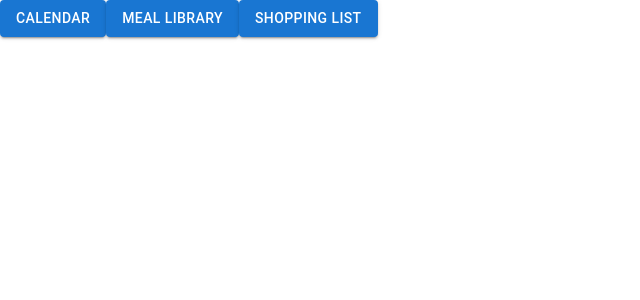
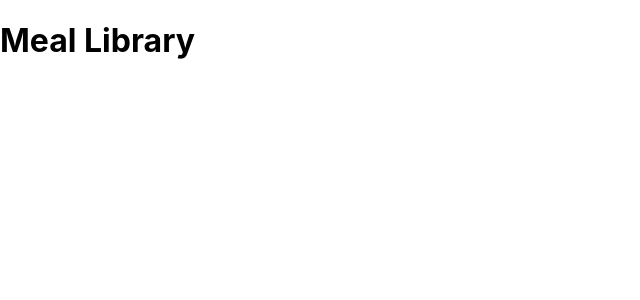
Before and after one commit to samuelpage98/FoodCal, a React (Create React App) app in the folder food-cal/: page /meal-library in a window 1280 px wide. Shown: the top 300 px of the page, without its empty margins (0-640 px from the left). Built offline with nearby package versions, Linux system fonts and the light colour scheme.

Commit message:
conflicts resolved

```diff
--- a/food-cal/package.json
+++ b/food-cal/package.json
@@ -11,6 +11,7 @@
     "@testing-library/user-event": "^13.5.0",
     "react": "^17.0.2",
     "react-dom": "^17.0.2",
+    "react-router-dom": "^6.2.1",
     "react-scripts": "5.0.0",
     "web-vitals": "^2.1.4"
   },
--- a/food-cal/src/App.js
+++ b/food-cal/src/App.js
@@ -1,10 +1,21 @@
 import logo from './logo.svg';
 import './App.css';
-import Dashboard from './pages/Dashboard';
+import { BrowserRouter, Route, Routes } from 'react-router-dom'
+import Dashboard from './pages/Dashboard'
+import Calendar from './pages/Calendar'
+import MealLibrary from './pages/MealLibrary'
+import ShoppingList from './pages/ShoppingList'
 
 function App() {
   return (
-    <Dashboard/>
+    <BrowserRouter>
+      <Routes>
+        <Route index element={<Dashboard />} />
+        <Route path="calendar" element={<Calendar />} />
+        <Route path="meal-library" element={<MealLibrary />} />
+        <Route path="shopping-list" element={<ShoppingList />} />
+      </Routes>
+    </BrowserRouter>
   );
 }
 
--- a/food-cal/src/pages/Calendar.js
+++ b/food-cal/src/pages/Calendar.js
@@ -1,8 +1,8 @@
 
 function Calendar() {
-    return (
-      <h1>Hello world!</h1>
-    );
-  }
+  return (
+    <h1>Calendar</h1>
+  );
+}
 
-  export default Calendar;
+export default Calendar;
--- a/food-cal/src/pages/MealLibrary.js
+++ b/food-cal/src/pages/MealLibrary.js
@@ -1,8 +1,8 @@
 
 function MealLibrary() {
-    return (
-      <h1>Hello world!</h1>
-    );
-  }
+  return (
+    <h1>Meal Library</h1>
+  );
+}
 
-  export default MealLibrary;
+export default MealLibrary;
--- a/food-cal/src/pages/ShoppingList.js
+++ b/food-cal/src/pages/ShoppingList.js
@@ -1,8 +1,8 @@
 
 function ShoppingList() {
-    return (
-      <h1>Hello world!</h1>
-    );
-  }
+  return (
+    <h1>Shopping List</h1>
+  );
+}
 
-  export default ShoppingList;
+export default ShoppingList;
```
Also changed, not shown: food-cal/src/pages/Dashboard.js (indentation only), 1 other file (tests, documents, lock files or other folders).
